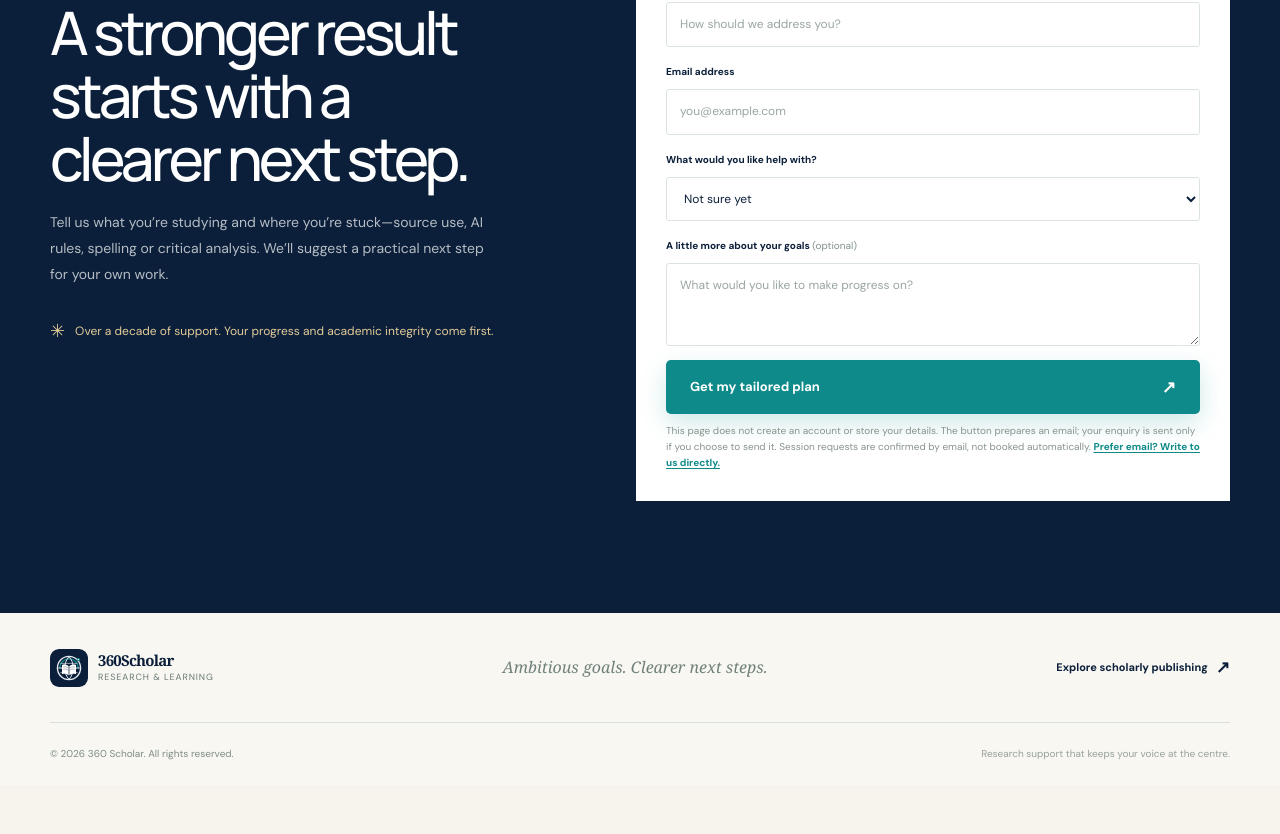
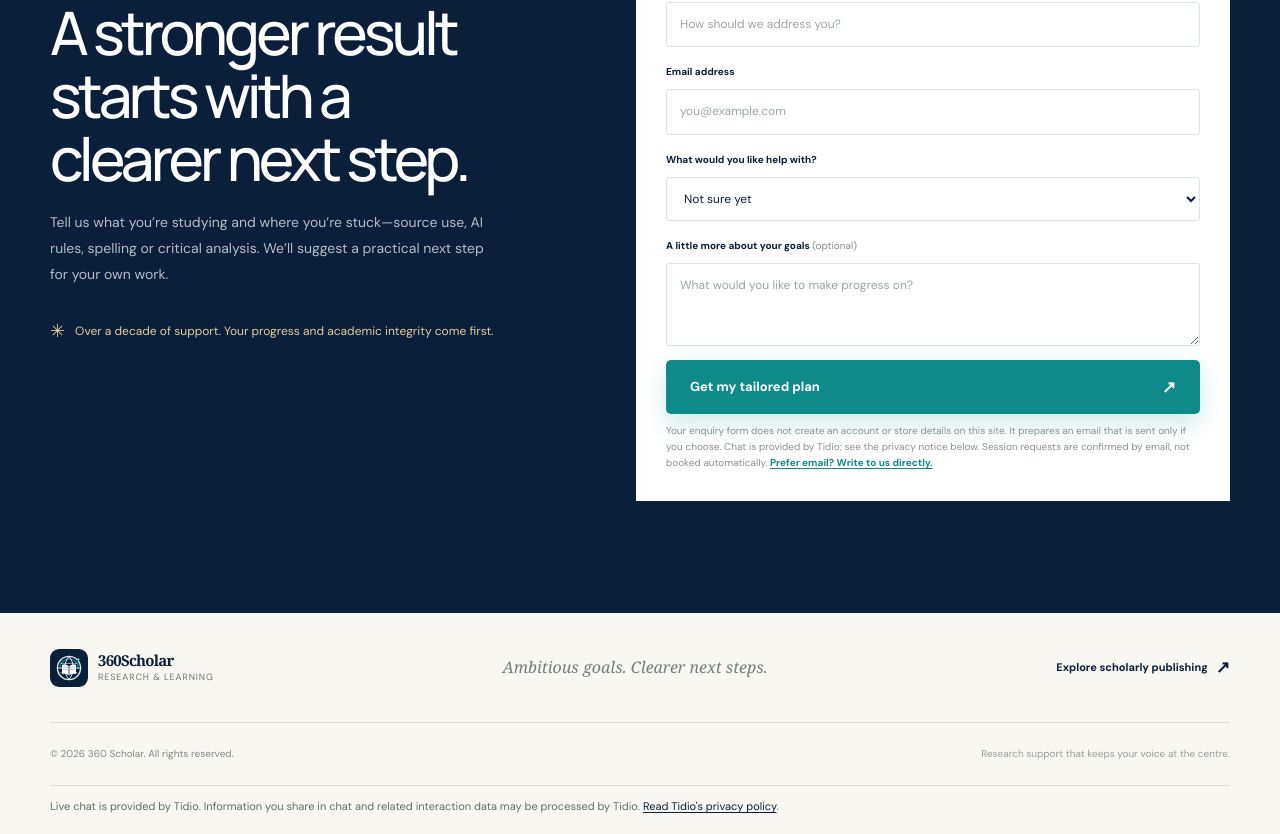
Before and after one commit to jayR3/360Scholar-research, a Next.js app: page / in a window 1280 px wide. Shown: the part 4100-4934 px from the top of the page. Before the commit the page ends 4885 px from the top, so only its background shows below. Built offline with nearby package versions, Linux system fonts and the light colour scheme.

Commit message:
Disclose Tidio chat data processing

```diff
--- a/app/globals.css
+++ b/app/globals.css
@@ -187,6 +187,8 @@ h1 { max-width: 600px; margin-bottom: 22px; color: var(--brand); font-size: clam
 .footer-publishing { display: inline-flex; align-items: center; gap: 8px; color: var(--brand); font-size: 11px; font-weight: 700; }
 .footer-bottom { display: flex; min-height: 62px; align-items: center; justify-content: space-between; color: #7f8c87; font-size: 10px; }
 .footer-note { color: #98a19c; }
+.footer-chat-privacy { border-top: 1px solid var(--line); padding-block: 12px 18px; color: #5e6d68; font-size: 11px; line-height: 1.6; }
+.footer-chat-privacy a { color: var(--brand); text-decoration: underline; text-underline-offset: 2px; }
 
 @media (max-width: 1000px) {
   .primary-nav { gap: 19px; }
--- a/app/page.tsx
+++ b/app/page.tsx
@@ -174,6 +174,10 @@ export default function HomePage() {
           <span>© {new Date().getFullYear()} {siteContent.footer.copyright}</span>
           <span className="footer-note">{siteContent.footer.note}</span>
         </div>
+        <div className="container footer-chat-privacy">
+          Live chat is provided by Tidio. Information you share in chat and related interaction data may be processed by Tidio.{" "}
+          <a href="https://www.tidio.com/privacy-policy/" target="_blank" rel="noreferrer">Read Tidio&apos;s privacy policy</a>.
+        </div>
       </footer>
     </>
   );
--- a/site-content.ts
+++ b/site-content.ts
@@ -144,7 +144,7 @@ export const siteContent = {
     messagePlaceholder: "What would you like to make progress on?",
     submit: "Get my tailored plan",
     privacyNote:
-      "This page does not create an account or store your details. The button prepares an email; your enquiry is sent only if you choose to send it. Session requests are confirmed by email, not booked automatically.",
+      "Your enquiry form does not create an account or store details on this site. It prepares an email that is sent only if you choose. Chat is provided by Tidio; see the privacy notice below. Session requests are confirmed by email, not booked automatically.",
     directEmailLabel: "Prefer email? Write to us directly."
   },
   footer: {
```
